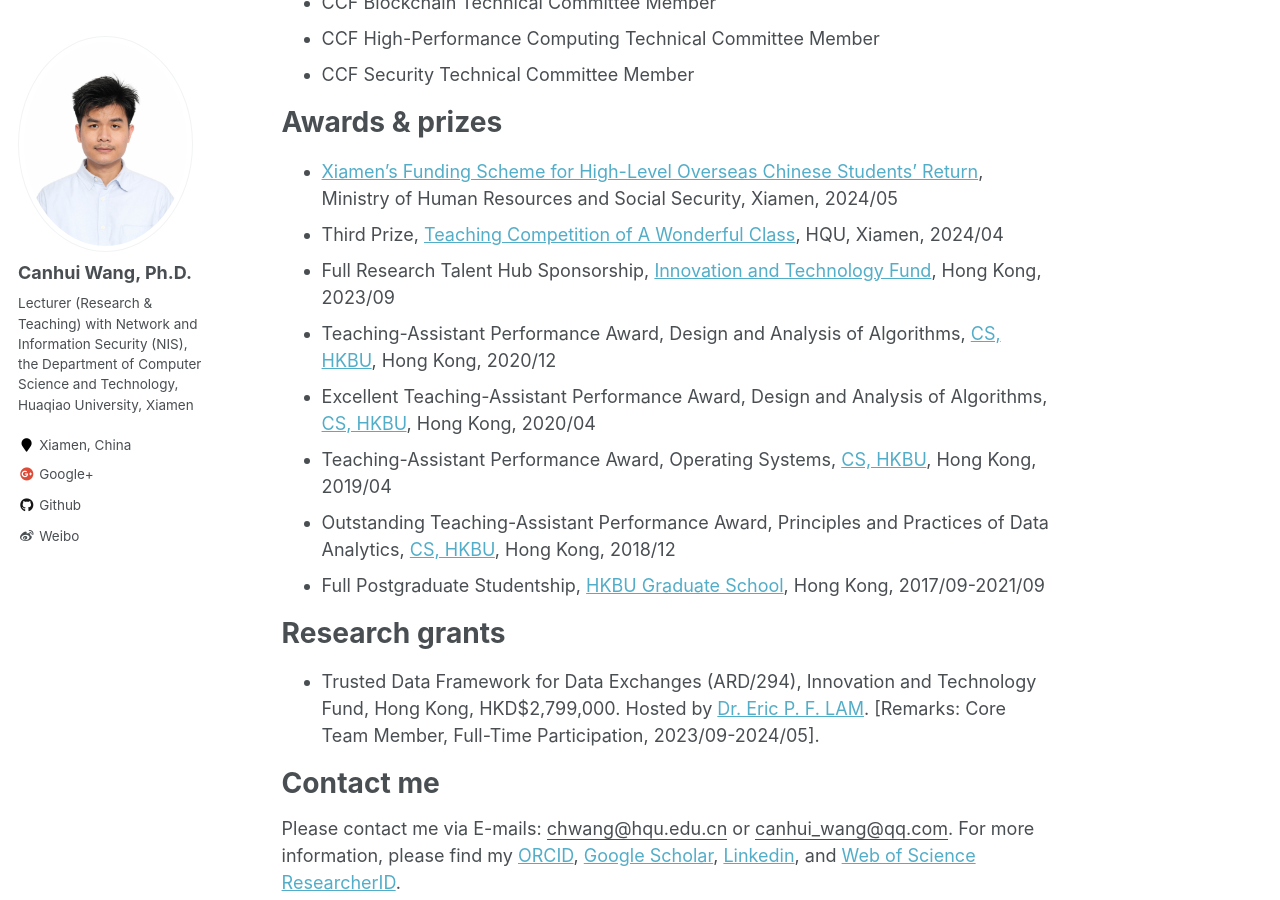
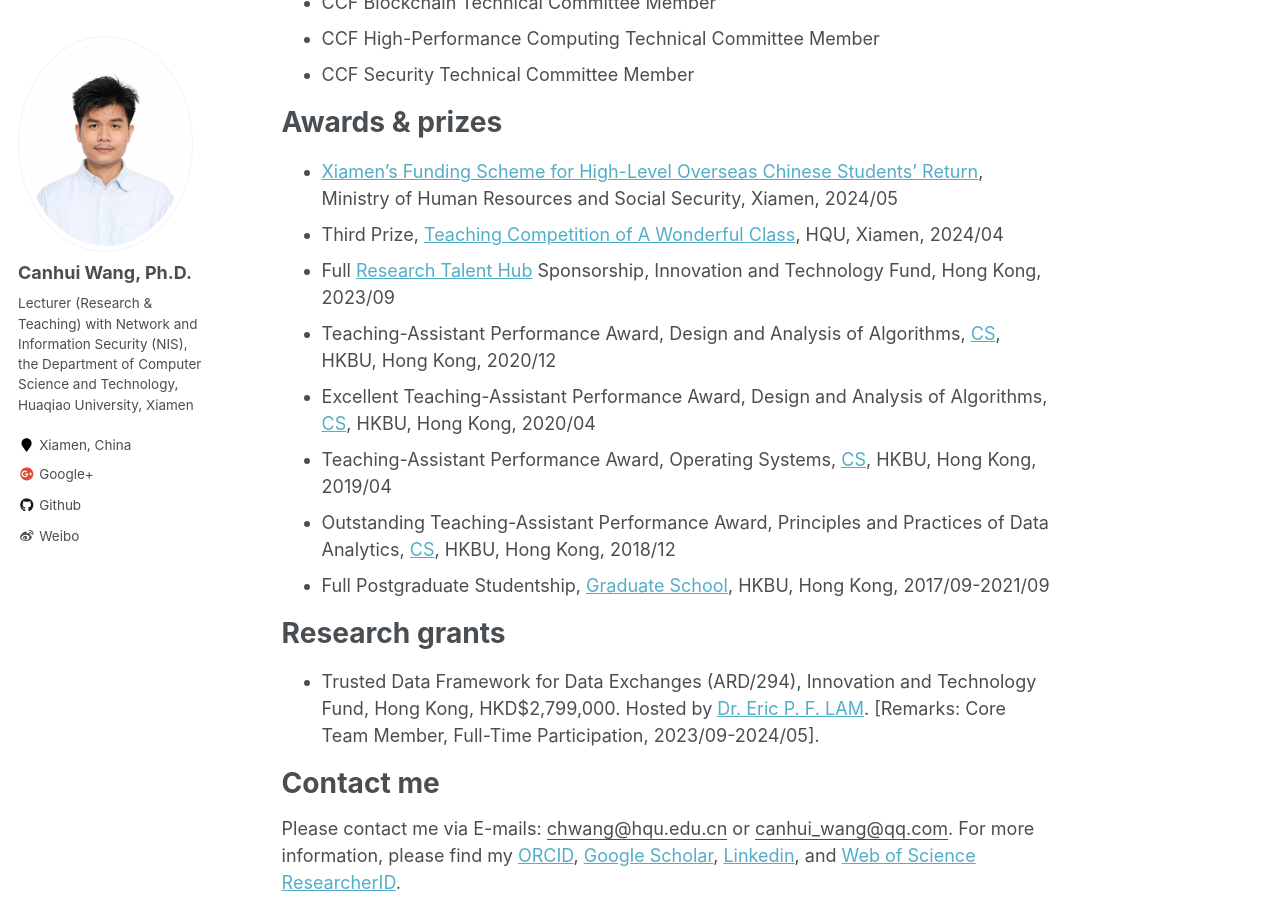
Before and after one commit to Canhui/canhui.github.io, a Jekyll site: the page built from _pages/about.md, in a window 1280 px wide and 900 px high, scrolled down 1847 px. Built offline with Jekyll 4.4.1, drawn with Linux system fonts in a browser that asks for light colours.

```diff
--- a/_pages/about.md
+++ b/_pages/about.md
@@ -54,12 +54,12 @@ Awards & prizes
 ======
 * [Xiamen's Funding Scheme for High-Level Overseas Chinese Students' Return](http://hrss.xm.gov.cn), Ministry of Human Resources and Social Security, Xiamen, 2024/05
 * Third Prize, [Teaching Competition of A Wonderful Class](https://jsfz.hqu.edu.cn/info/1035/5114.htm), HQU, Xiamen, 2024/04
-* Full Research Talent Hub Sponsorship, [Innovation and Technology Fund](https://www.itf.gov.hk/en/home/index.html), Hong Kong, 2023/09
-* Teaching-Assistant Performance Award, Design and Analysis of Algorithms, [CS, HKBU](https://www.comp.hkbu.edu.hk/v1/), Hong Kong, 2020/12
-* Excellent Teaching-Assistant Performance Award, Design and Analysis of Algorithms, [CS, HKBU](https://www.comp.hkbu.edu.hk/v1/), Hong Kong, 2020/04
-* Teaching-Assistant Performance Award, Operating Systems, [CS, HKBU](https://www.comp.hkbu.edu.hk/v1/), Hong Kong, 2019/04
-* Outstanding Teaching-Assistant Performance Award, Principles and Practices of Data Analytics, [CS, HKBU](https://www.comp.hkbu.edu.hk/v1/), Hong Kong, 2018/12
-* Full Postgraduate Studentship, [HKBU Graduate School](https://gs.hkbu.edu.hk/), Hong Kong, 2017/09-2021/09
+* Full [Research Talent Hub](https://www.itf.gov.hk/en/home/index.html) Sponsorship, Innovation and Technology Fund, Hong Kong, 2023/09
+* Teaching-Assistant Performance Award, Design and Analysis of Algorithms, [CS](https://www.comp.hkbu.edu.hk/v1/), HKBU, Hong Kong, 2020/12
+* Excellent Teaching-Assistant Performance Award, Design and Analysis of Algorithms, [CS](https://www.comp.hkbu.edu.hk/v1/), HKBU, Hong Kong, 2020/04
+* Teaching-Assistant Performance Award, Operating Systems, [CS](https://www.comp.hkbu.edu.hk/v1/), HKBU, Hong Kong, 2019/04
+* Outstanding Teaching-Assistant Performance Award, Principles and Practices of Data Analytics, [CS](https://www.comp.hkbu.edu.hk/v1/), HKBU, Hong Kong, 2018/12
+* Full Postgraduate Studentship, [Graduate School](https://gs.hkbu.edu.hk/), HKBU, Hong Kong, 2017/09-2021/09
 
 Research grants
 ======
```
